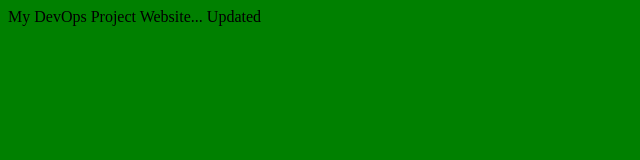
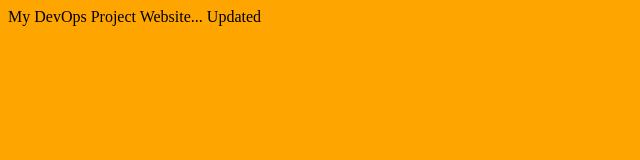
Before and after one commit to akash-abhi/devops2, a plain HTML site: page index.html in a window 1280 px wide. Shown: the whole page, without its empty margins (0-640 px from the left). Drawn offline with Linux system fonts and the light colour scheme.

Commit message:
dev1 second

```diff
--- a/index.html
+++ b/index.html
@@ -1,3 +1,3 @@
-<body bgcolor="GREEN">
+<body bgcolor="ORANGE">
 My DevOps Project Website...
 Updated
```
